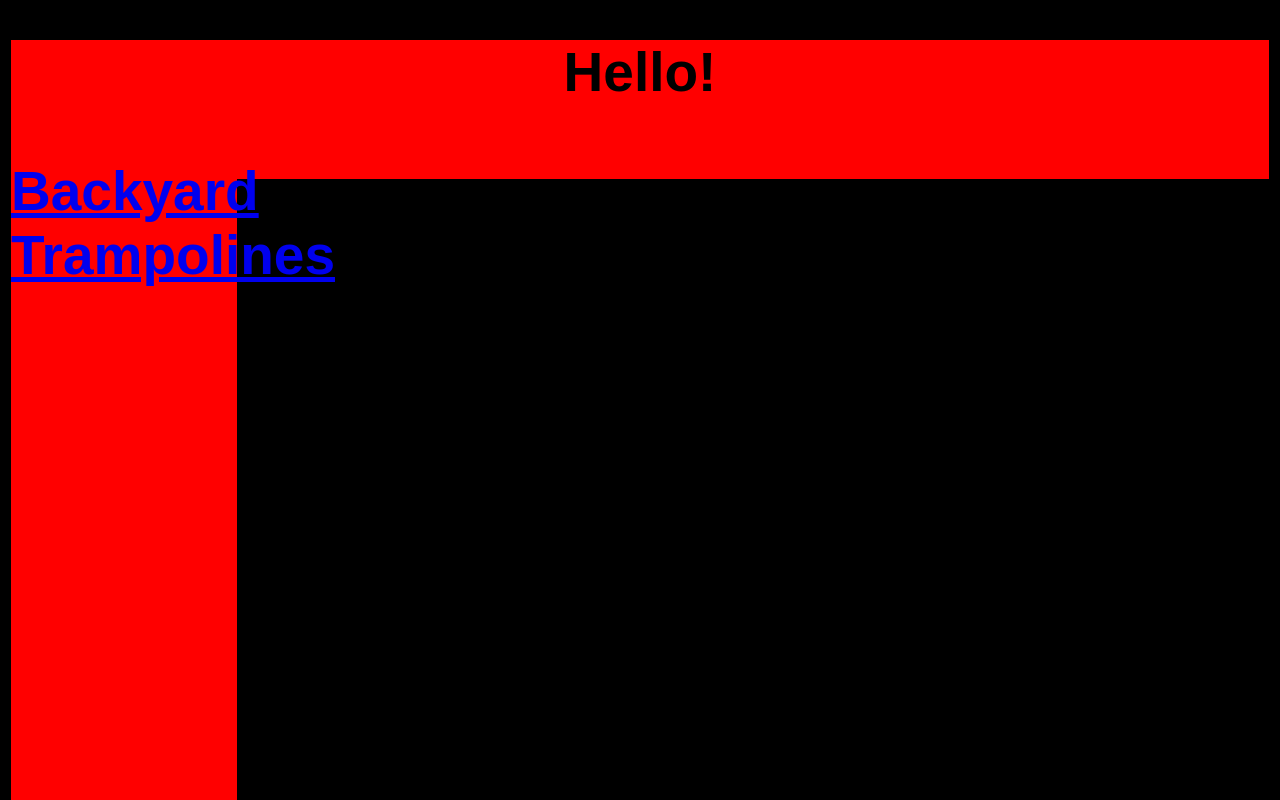
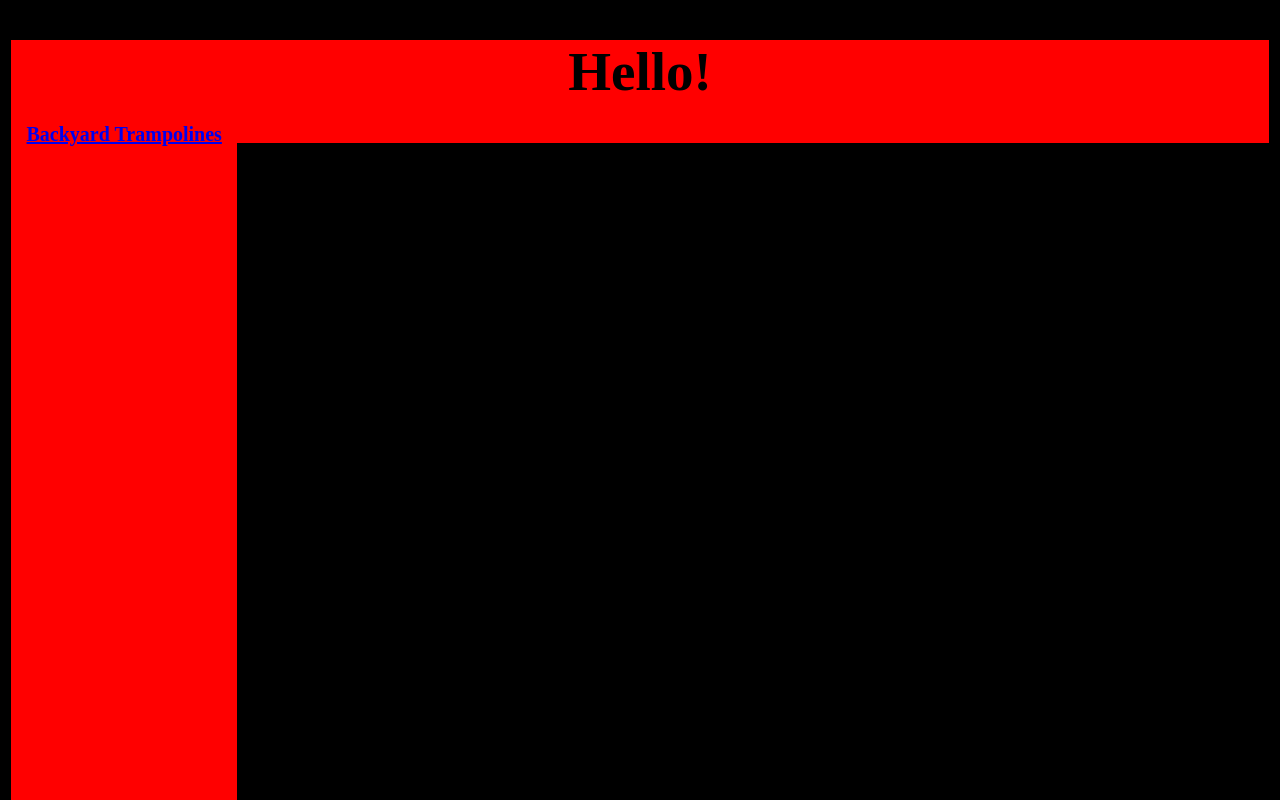
Before and after one commit to Elliot-herrmann/Elliot-herrmann.github.io, a plain HTML site: page index.html in a window 1280 px wide. Shown: the top 800 px of the page. Drawn offline with Linux system fonts and the light colour scheme.

Commit message:
Update index.html

```diff
--- a/index.html
+++ b/index.html
@@ -6,7 +6,7 @@ background-color: black
 }
 h1 {
 color:black;
-font-family:sans-serif;
+font-family:noto-sans;
 font-size: 55px;
 border-style: solid;
 border-color: black;
@@ -24,9 +24,13 @@ width: 100%;
   {
   height:1000px;
   width: 18%;
-  background-color: red
+  background-color: red;
+  font-size: 20px;;
+  padding-bottom:0px;
+  font-family: noto-sans;
   }
 </style>
+
 <h1> Hello!
 <div id="topbar">
 
@@ -34,4 +38,5 @@ width: 100%;
  <a href="second.html">
    <p> Backyard
      Trampolines
+
 </div>
```
